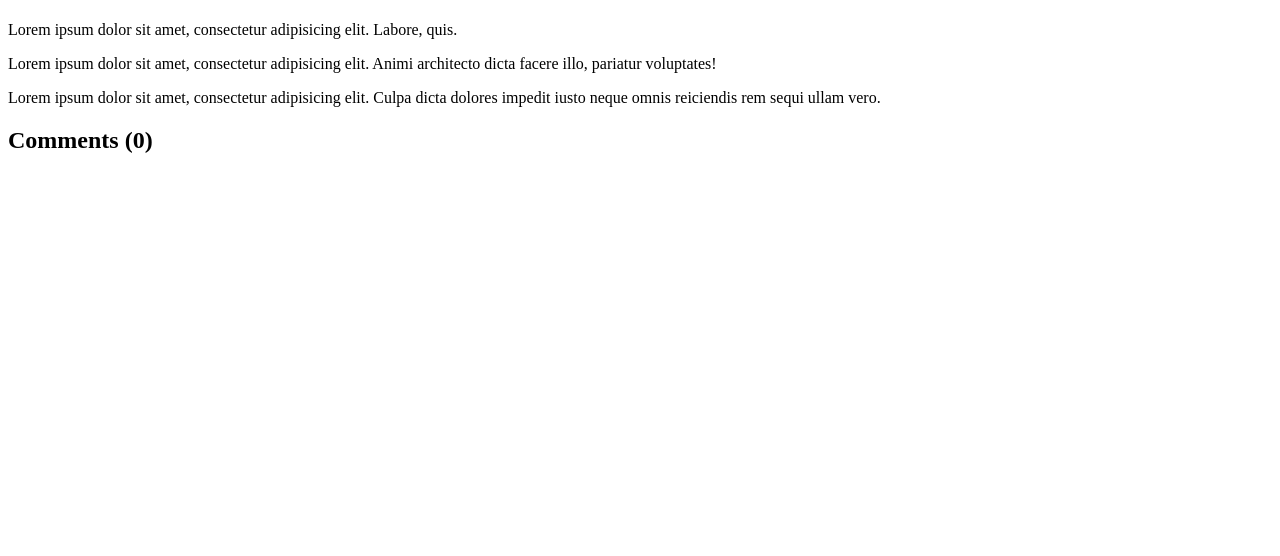
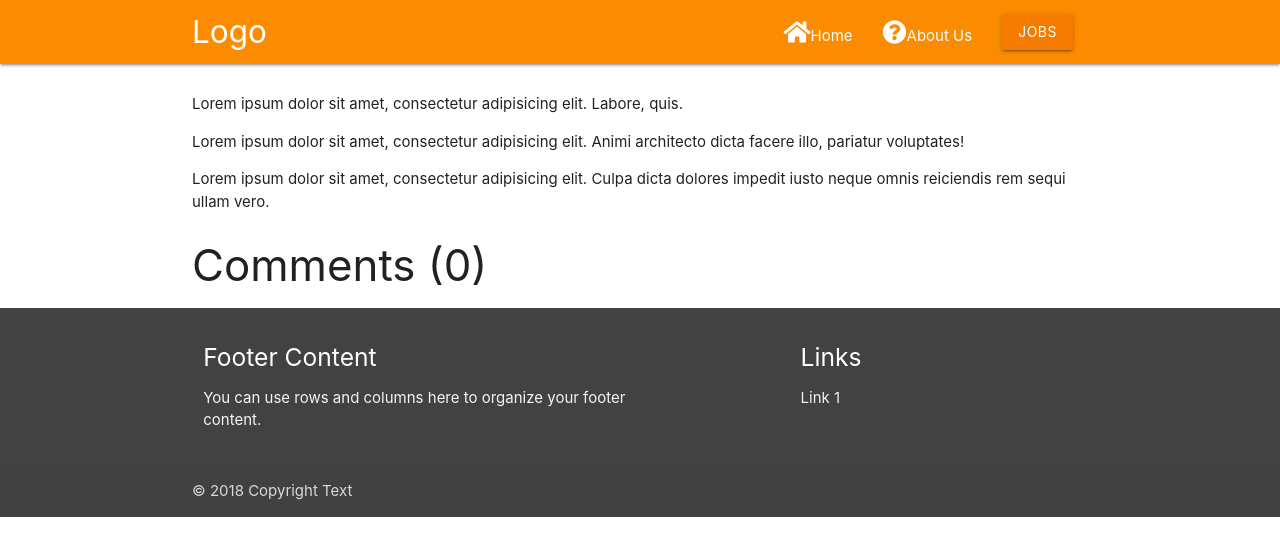
Before and after one commit to singlerd/firstSymfony, a Symfony app: template templates/article/show.html.twig in a window 1280 px wide. Shown: the top 556 px of the page. Run offline with Twig, Linux system fonts and the light colour scheme; the template is opened without the code that fills it, so the values that code supplies are empty; some libraries are stand-ins or nearby versions.

Commit message:
Materialize css added and html changed

```diff
--- a/composer.json
+++ b/composer.json
@@ -14,8 +14,12 @@
         "symfony/yaml": "*"
     },
     "require-dev": {
+        "easycorp/easy-log-handler": "^1.0.7",
+        "symfony/debug-bundle": "^3.3|^4.0",
         "symfony/dotenv": "*",
-        "symfony/profiler-pack": "^1.0"
+        "symfony/monolog-bundle": "^3.0",
+        "symfony/profiler-pack": "^1.0",
+        "symfony/var-dumper": "^3.3|^4.0"
     },
     "config": {
         "preferred-install": {
--- a/config/bundles.php
+++ b/config/bundles.php
@@ -5,4 +5,6 @@ return [
     Sensio\Bundle\FrameworkExtraBundle\SensioFrameworkExtraBundle::class => ['all' => true],
     Symfony\Bundle\TwigBundle\TwigBundle::class => ['all' => true],
     Symfony\Bundle\WebProfilerBundle\WebProfilerBundle::class => ['dev' => true, 'test' => true],
+    Symfony\Bundle\MonologBundle\MonologBundle::class => ['all' => true],
+    Symfony\Bundle\DebugBundle\DebugBundle::class => ['dev' => true, 'test' => true],
 ];
--- a/src/Controller/ArticleController.php
+++ b/src/Controller/ArticleController.php
@@ -37,6 +37,7 @@ class ArticleController extends AbstractController{
 
         ];
 
+
         return $this->render('article/show.html.twig',[
             'title' => ucwords(str_replace('-', ' ', $slug)),
             'comments' => $comments,
--- a/templates/article/show.html.twig
+++ b/templates/article/show.html.twig
@@ -1,10 +1,13 @@
 {% extends 'base.html.twig'  %}
 {% block title %}Read, {{ title }} {% endblock %}
+
 {% block body %}
+
+ <div class="nav-wraper container">
 
 
 
-<h1>{{ title }}</h1>
+    <h3>{{ title }}</h3>
 
         <div>
 
@@ -16,7 +19,7 @@
 
         </div>
 
-<h2>Comments ({{ comments|length }})</h2>
+        <h3>Comments ({{ comments|length }})</h3>
 
         <ul>
             {% for comment in comments %}
@@ -24,4 +27,6 @@
             {% endfor %}
 
         </ul>
+ </div>
+
 {% endblock %}
--- a/templates/base.html.twig
+++ b/templates/base.html.twig
@@ -3,10 +3,61 @@
     <head>
         <meta charset="UTF-8">
         <title>{% block title %}Welcome!{% endblock %}</title>
-        {% block stylesheets %}{% endblock %}
+        {% block stylesheets %}
+            <!-- Compiled and minified CSS -->
+            <link rel="stylesheet" href="https://cdnjs.cloudflare.com/ajax/libs/materialize/1.0.0/css/materialize.min.css">
+            <link rel="stylesheet" href="https://use.fontawesome.com/releases/v5.4.1/css/all.css" integrity="sha384-5sAR7xN1Nv6T6+dT2mhtzEpVJvfS3NScPQTrOxhwjIuvcA67KV2R5Jz6kr4abQsz" crossorigin="anonymous">
+
+
+        {% endblock %}
     </head>
     <body>
+
+
+    <nav class="#fb8c00 orange darken-1 ">
+        <div class="nav-wraper container">
+            <div class="nav-wrapper" role="navigation">
+                <a href="#" class="brand-logo center-align">Logo</a>
+                <ul id="nav-mobile" class="right hide-on-med-and-down">
+                    <li><a href="sass.html"><i class="fas fa-home"></i>Home</a></li>
+                    <li><a href="badges.html"><i class="fas fa-question-circle"></i>About Us</a></li>
+                    <li><a class="waves-effect waves-light btn #f57c00 orange darken-2">  Jobs</a></li>
+
+                </ul>
+            </div>
+        </div>
+    </nav>
+
+
         {% block body %}{% endblock %}
-        {% block javascripts %}{% endblock %}
+    <footer class="page-footer #424242 grey darken-3">
+        <div class="container">
+            <div class="row">
+                <div class="col l6 s12">
+                    <h5 class="white-text">Footer Content</h5>
+                    <p class="grey-text text-lighten-4">You can use rows and columns here to organize your footer content.</p>
+                </div>
+                <div class="col l4 offset-l2 s12">
+                    <h5 class="white-text">Links</h5>
+                    <ul>
+                        <li><a class="grey-text text-lighten-3" href="#!">Link 1</a></li>
+
+                    </ul>
+                </div>
+            </div>
+        </div>
+        <div class="footer-copyright">
+            <div class="container">
+                © 2018 Copyright Text
+
+            </div>
+        </div>
+    </footer>
+        {% block javascripts %}    <script src="https://cdnjs.cloudflare.com/ajax/libs/materialize/1.0.0/js/materialize.min.js"></script>
+
+            <script>
+
+            </script>
+        {% endblock %}
     </body>
 </html>
```
Also changed, not shown: 7 other files. Lines whose indentation alone changed are shown as unchanged.
